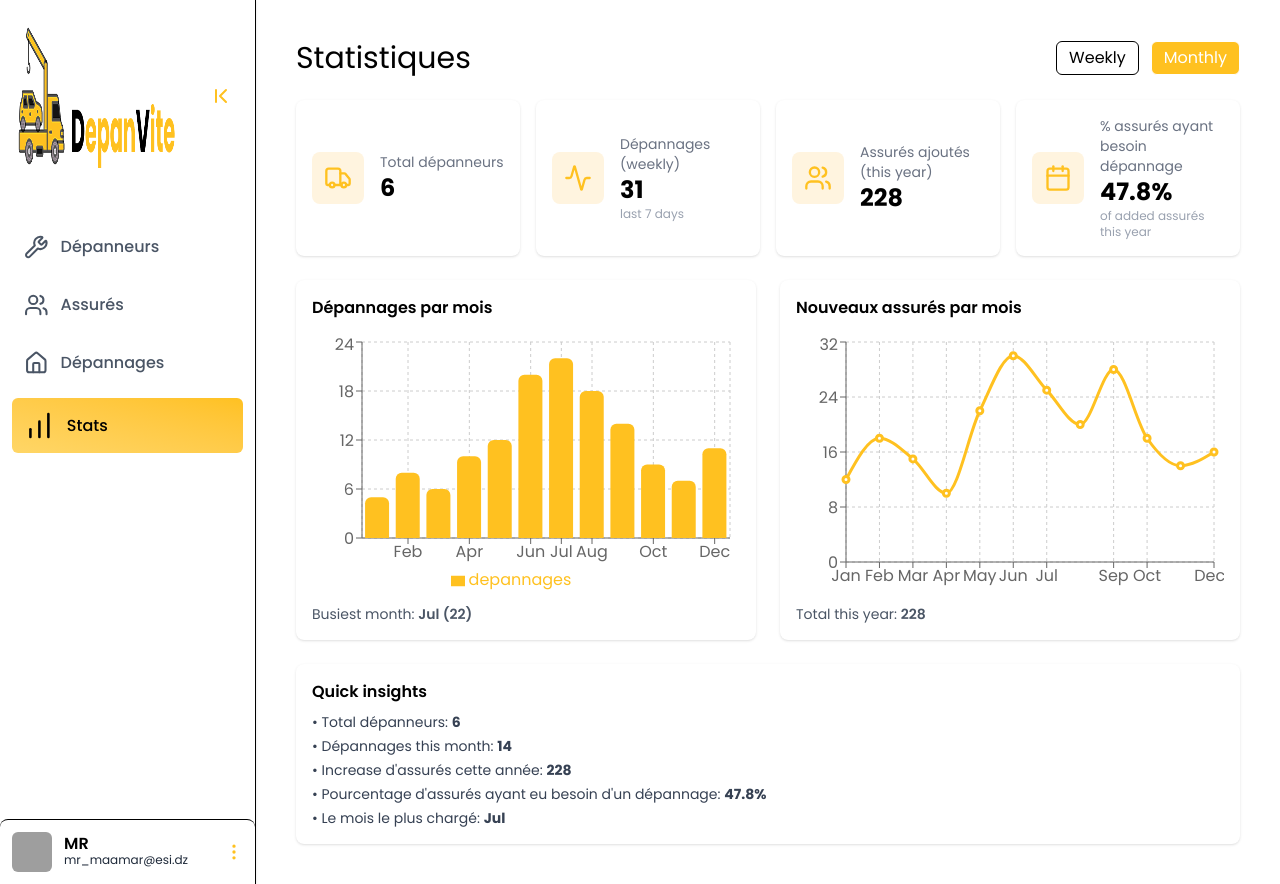
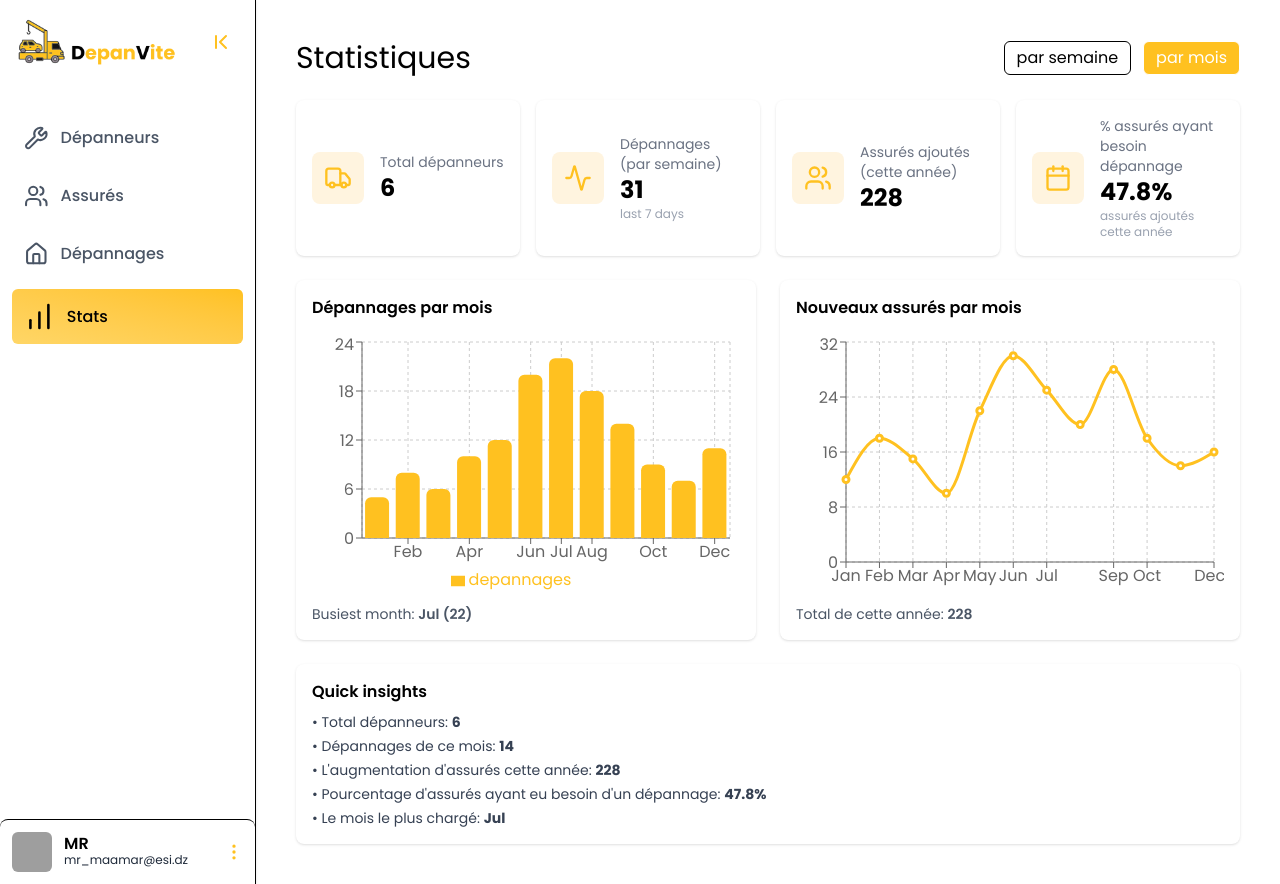
Before and after one commit to Roufaida-As/DepanVite-web, a React (Vite) app in the folder DepanVite/: page /stats in a window 1280 px wide. Built offline with nearby package versions, Linux system fonts and the light colour scheme; grey boxes are pictures that could not be loaded.

Commit message:
feat: modify logo

```diff
--- a/DepanVite/src/components/SideBar.jsx
+++ b/DepanVite/src/components/SideBar.jsx
@@ -24,7 +24,7 @@ export default function Sidebar({ children }) {
         <img
           src={logo}
           className={`overflow-hidden transition-all ${
-            expanded ? "w-40 h-40" : "w-0"
+            expanded ? "w-40" : "w-0"
           }`}
           alt="logo"
         />
--- a/DepanVite/src/pages/StatesPage.tsx
+++ b/DepanVite/src/pages/StatesPage.tsx
@@ -15,7 +15,7 @@ import { Truck, Users, Calendar, Activity } from "lucide-react";
 
 // State / Stats page
 // - Mock data for depanneurs, assurés and depannage events
-// - Calculates: number of depanneurs, depannages (weekly/monthly),
+// - Calculates: number of depanneurs, depannages (weekly/par mois),
 //   growth of assurés this year, percentage of assurés that needed depannage,
 //   busiest month
 // - Uses Tailwind + primary color #FFC120
@@ -110,7 +110,7 @@ export default function StatePage() {
   // --- Stats calculations ---
   const totalDepanneurs = depanneurs.length;
 
-  // weekly / monthly depannage counts (simple approximation)
+  // weekly / par mois depannage counts (simple approximation)
   // weekly: sum of last 30 days divided by 4 ~ rough weekly; we'll compute last 7 days from events
   const today = new Date();
   const sevenDaysAgo = new Date();
@@ -119,7 +119,7 @@ export default function StatePage() {
   const eventsLast7Days = events.filter((ev) => new Date(ev.date) >= sevenDaysAgo);
   const depannagesWeekly = eventsLast7Days.length;
 
-  // monthly: events in current month
+  // par mois: events in current month
   const currentMonthStr = `${currentYear}-${String(today.getMonth() + 1).padStart(2, "0")}`;
   const depannagesThisMonth = events.filter((ev) => ev.date.startsWith(currentMonthStr)).length;
 
@@ -147,7 +147,7 @@ export default function StatePage() {
   }));
 
   // UI state: toggle weekly vs monthly chart
-  const [mode, setMode] = useState<"monthly" | "weekly">("monthly");
+  const [mode, setMode] = useState<"par mois" | "par semaine">("par mois");
 
   return (
     <div className="p-6">
@@ -155,16 +155,16 @@ export default function StatePage() {
         <h1 className="text-3xl font-bold-text">Statistiques</h1>
         <div className="flex items-center gap-3">
           <button
-            onClick={() => setMode("weekly")}
-            className={`px-3 py-1 rounded-md border ${mode === "weekly" ? "bg-[#FFC120] text-white" : "bg-white"}`}
+            onClick={() => setMode("par semaine")}
+            className={`px-3 py-1 rounded-md border ${mode === "par semaine" ? "bg-[#FFC120] text-white" : "bg-white"}`}
           >
-            Weekly
+            par semaine
           </button>
           <button
-            onClick={() => setMode("monthly")}
-            className={`px-3 py-1 rounded-md border ${mode === "monthly" ? "bg-[#FFC120] text-white" : "bg-white"}`}
+            onClick={() => setMode("par mois")}
+            className={`px-3 py-1 rounded-md border ${mode === "par mois" ? "bg-[#FFC120] text-white" : "bg-white"}`}
           >
-            Monthly
+            par mois
           </button>
         </div>
       </div>
@@ -186,7 +186,7 @@ export default function StatePage() {
             <Activity size={28} className="text-[#FFC120]" />
           </div>
           <div>
-            <div className="text-sm text-gray-500">Dépannages (weekly)</div>
+            <div className="text-sm text-gray-500">Dépannages (par semaine)</div>
             <div className="text-2xl font-bold">{depannagesWeekly}</div>
             <div className="text-xs text-gray-400">last 7 days</div>
           </div>
@@ -197,7 +197,7 @@ export default function StatePage() {
             <Users size={28} className="text-[#FFC120]" />
           </div>
           <div>
-            <div className="text-sm text-gray-500">Assurés ajoutés (this year)</div>
+            <div className="text-sm text-gray-500">Assurés ajoutés (cette année)</div>
             <div className="text-2xl font-bold">{totalAssuresThisYear}</div>
           </div>
         </div>
@@ -209,7 +209,7 @@ export default function StatePage() {
           <div>
             <div className="text-sm text-gray-500">% assurés ayant besoin dépannage</div>
             <div className="text-2xl font-bold">{percentAssuresNeedingDepannage}%</div>
-            <div className="text-xs text-gray-400">of added assurés this year</div>
+            <div className="text-xs text-gray-400">assurés ajoutés cette année</div>
           </div>
         </div>
       </div>
@@ -246,7 +246,7 @@ export default function StatePage() {
               </LineChart>
             </ResponsiveContainer>
           </div>
-          <div className="mt-3 text-sm text-gray-600">Total this year: <span className="font-semibold">{totalAssuresThisYear}</span></div>
+          <div className="mt-3 text-sm text-gray-600">Total de cette année: <span className="font-semibold">{totalAssuresThisYear}</span></div>
         </div>
       </div>
 
@@ -255,8 +255,8 @@ export default function StatePage() {
         <h4 className="font-semibold mb-2">Quick insights</h4>
         <ul className="text-sm text-gray-700 space-y-1">
           <li>• Total dépanneurs: <strong>{totalDepanneurs}</strong></li>
-          <li>• Dépannages this month: <strong>{depannagesThisMonth}</strong></li>
-          <li>• Increase d'assurés cette année: <strong>{totalAssuresThisYear}</strong></li>
+          <li>• Dépannages de ce mois: <strong>{depannagesThisMonth}</strong></li>
+          <li>• L'augmentation d'assurés cette année: <strong>{totalAssuresThisYear}</strong></li>
           <li>• Pourcentage d'assurés ayant eu besoin d'un dépannage: <strong>{percentAssuresNeedingDepannage}%</strong></li>
           <li>• Le mois le plus chargé: <strong>{monthName(busiestMonth.month)}</strong></li>
         </ul>
--- a/DepanVite/src/pages/auth/LoginPage.jsx
+++ b/DepanVite/src/pages/auth/LoginPage.jsx
@@ -21,7 +21,7 @@ export default function LoginPage() {
   const handleSubmit = (e) => {
     e.preventDefault();
     console.log('Login submit:', formData);
-    navigate('/depanage');
+    navigate('/depanneur');
   };
 
   const goToSignup = () => {
--- a/DepanVite/src/pages/auth/SignupPage.jsx
+++ b/DepanVite/src/pages/auth/SignupPage.jsx
@@ -23,7 +23,7 @@ export default function SignupPage() {
   const handleSubmit = (e) => {
     e.preventDefault();
     console.log('Form submitted:', formData);
-    navigate('/depanage');
+    navigate('/depanneur');
   };
 
   const handleLogin = () => {
```
